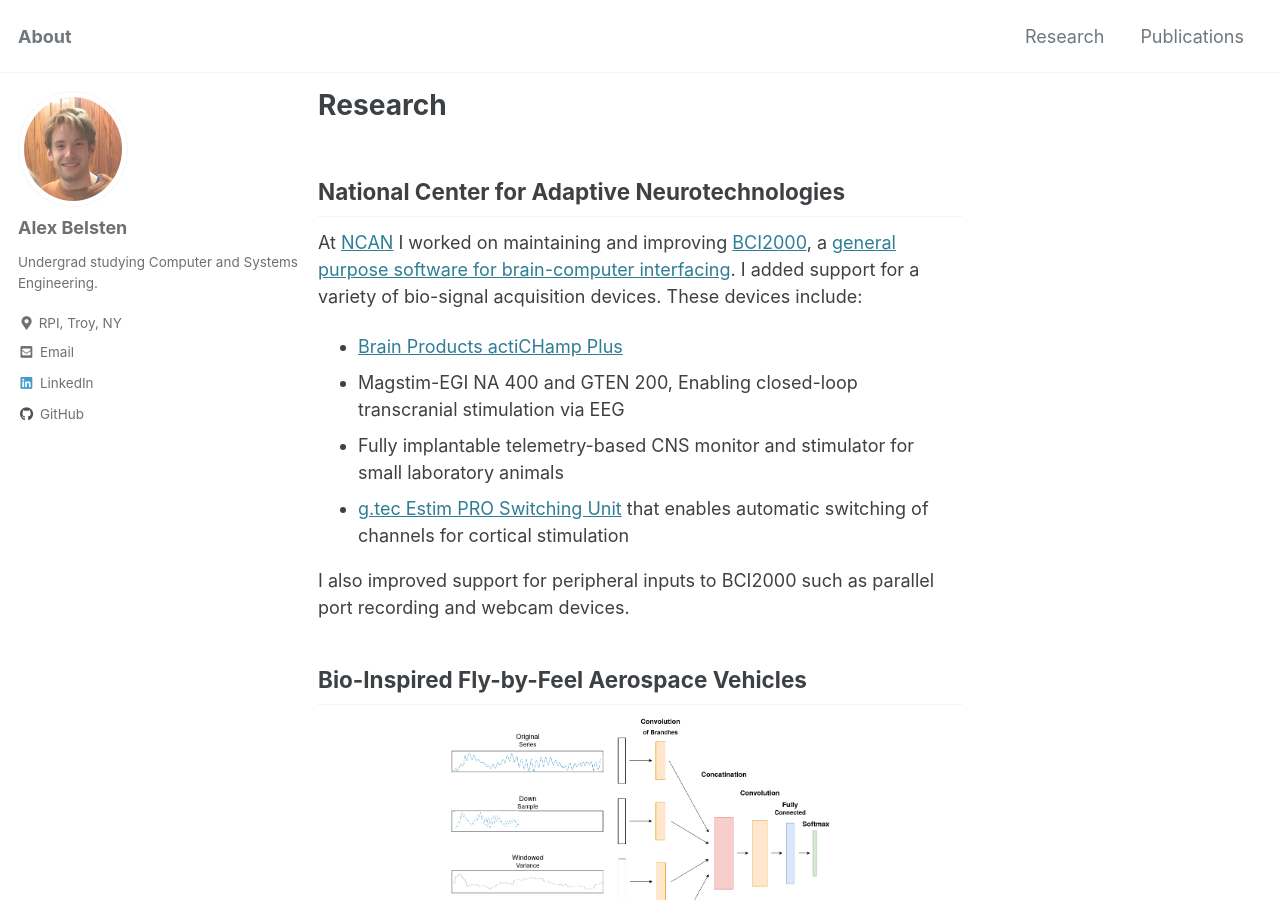
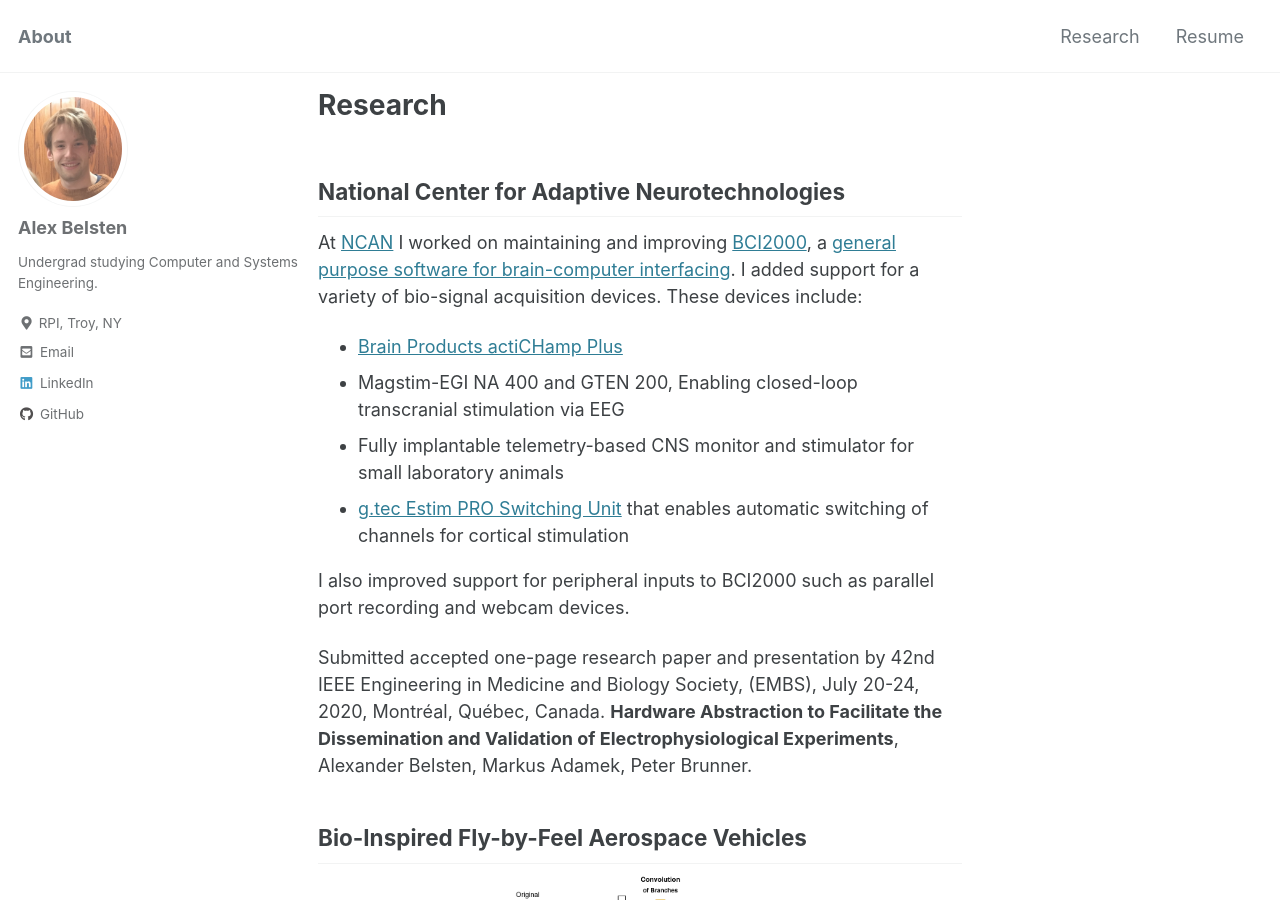
Before and after one commit to belsten/belsten.github.io, a Jekyll site: the page built from research.md, in a window 1280 px wide and 900 px high. Built offline with Jekyll 4.4.1, drawn with Linux system fonts in a browser that asks for light colours; cached includes are drawn as plain includes; a script bundle is joined from its source files by our own code; library files that are not in the unit come from our copies.

Commit message:
added resume page, included more info on research

```diff
--- a/_data/navigation.yml
+++ b/_data/navigation.yml
@@ -4,8 +4,8 @@ main:
   - title: "Research"
     url: /research/
 
-  - title: "Publications"
-    url: /publications/
+  - title: "Resume"
+    url: /resume/
 
   # - title: "Code"
   #   url: /code/
--- a/research.md
+++ b/research.md
@@ -16,6 +16,7 @@ These devices include:
 
 I also improved support for peripheral inputs to BCI2000 such as parallel port recording and webcam devices.
 
+Submitted accepted one-page research paper and presentation by 42nd IEEE Engineering in Medicine and Biology Society, (EMBS), July 20-24, 2020, Montréal, Québec, Canada. **Hardware Abstraction to Facilitate the Dissemination and Validation of Electrophysiological Experiments**, Alexander Belsten, Markus Adamek, Peter Brunner.
 
 ## Bio-Inspired Fly-by-Feel Aerospace Vehicles
 <p style="text-align: center"><img src="../assets/MCNN_arch.png" width="60%" align="middle"></p>
```
Also changed, not shown: publications.md (deleted, +0 -5 lines), resume.md (added, +6 -0 lines), 1 other file.
